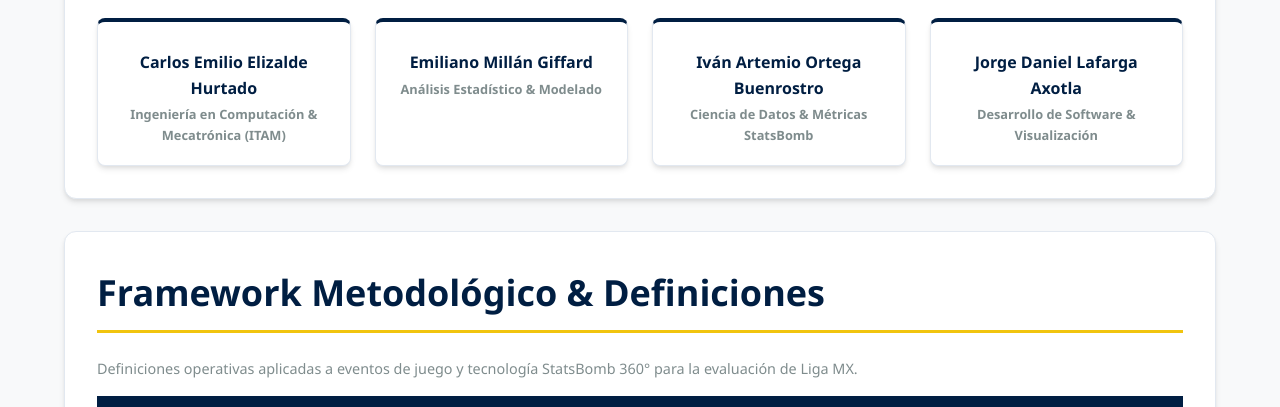
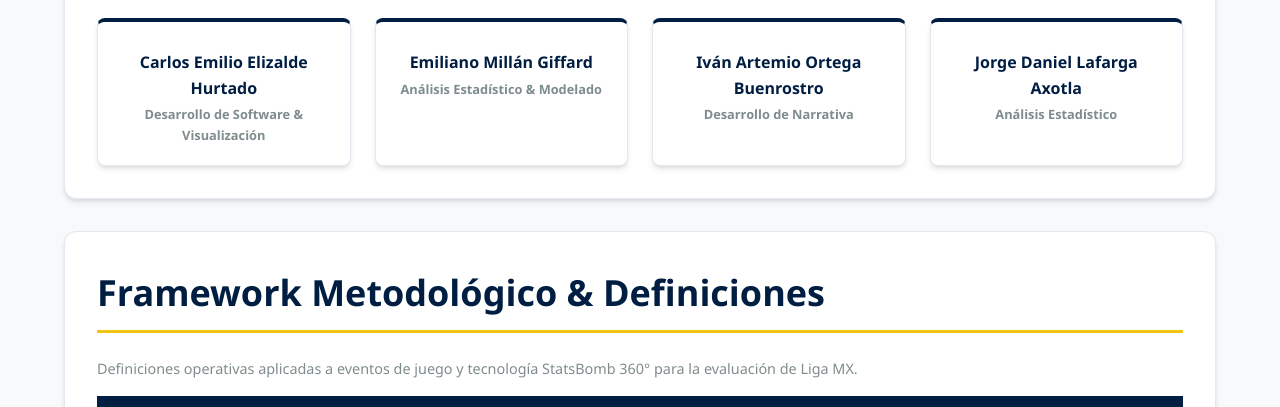
Before and after one commit to CarlosElizalde24/El-Am-rica-por-dentro-lo-que-es-del-club-y-lo-que-es-del-DT-, a plain HTML site: page index.html in a window 1280 px wide. Shown: the part 693-1100 px from the top of the page. Drawn offline with nearby package versions, Linux system fonts and the light colour scheme.

Commit message:
Update team member descriptions in index.html

```diff
--- a/index.html
+++ b/index.html
@@ -414,7 +414,7 @@
             <div class="equipo-grid">
                 <div class="integrante-card">
                     <h4>Carlos Emilio Elizalde Hurtado</h4>
-                    <span>Ingeniería en Computación &amp; Mecatrónica (ITAM)</span>
+                    <span>Desarrollo de Software &amp; Visualización</span>
                 </div>
                 <div class="integrante-card">
                     <h4>Emiliano Millán Giffard</h4>
@@ -422,11 +422,11 @@
                 </div>
                 <div class="integrante-card">
                     <h4>Iván Artemio Ortega Buenrostro</h4>
-                    <span>Ciencia de Datos &amp; Métricas StatsBomb</span>
+                    <span>Desarrollo de Narrativa</span>
                 </div>
                 <div class="integrante-card">
                     <h4>Jorge Daniel Lafarga Axotla</h4>
-                    <span>Desarrollo de Software &amp; Visualización</span>
+                    <span>Análisis Estadístico</span>
                 </div>
             </div>
         </section>
```
